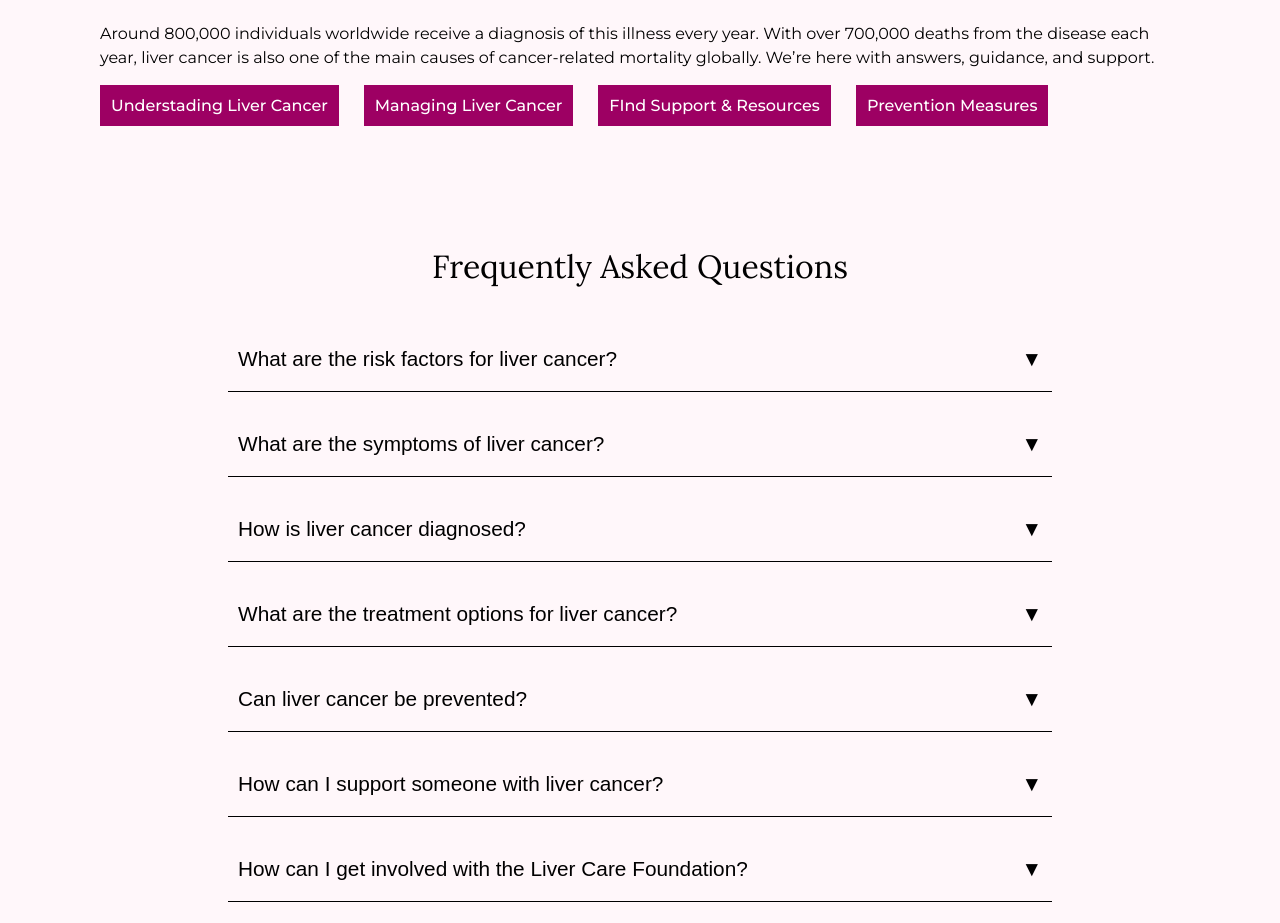
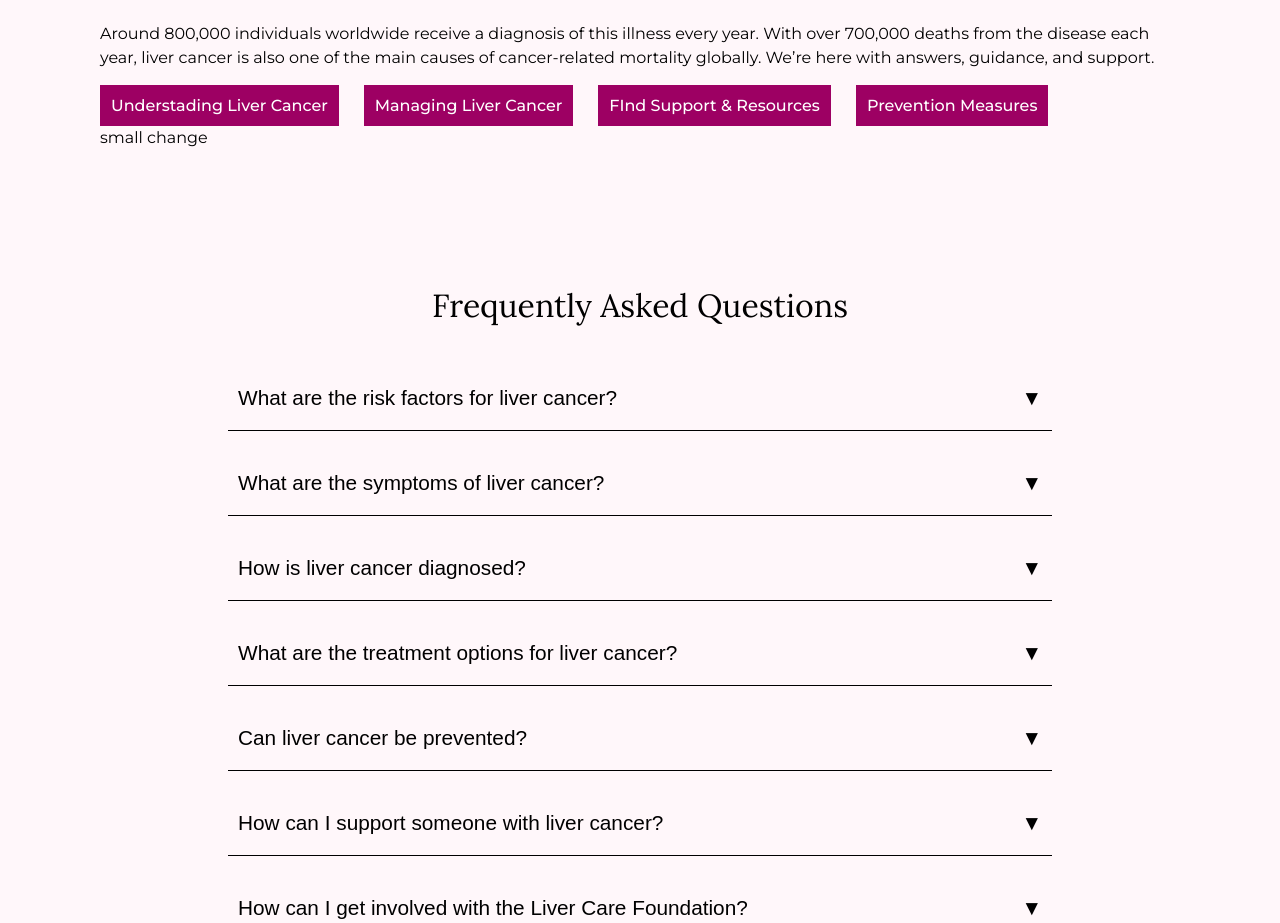
Before and after one commit to PGOpenda/foundation, a SvelteKit app: page / in a window 1280 px wide. Shown: the part 972-1895 px from the top of the page. Built offline with nearby package versions, Linux system fonts and the light colour scheme.

Commit message:
small change

```diff
--- a/src/routes/+page.svelte
+++ b/src/routes/+page.svelte
@@ -91,6 +91,7 @@ let faqs = [
             <li><a href="/">Prevention Measures</a></li>
         </ul>
     </div>
+    <p>small change</p>
 </div>
 
 <FAQ {faqs} />
```
